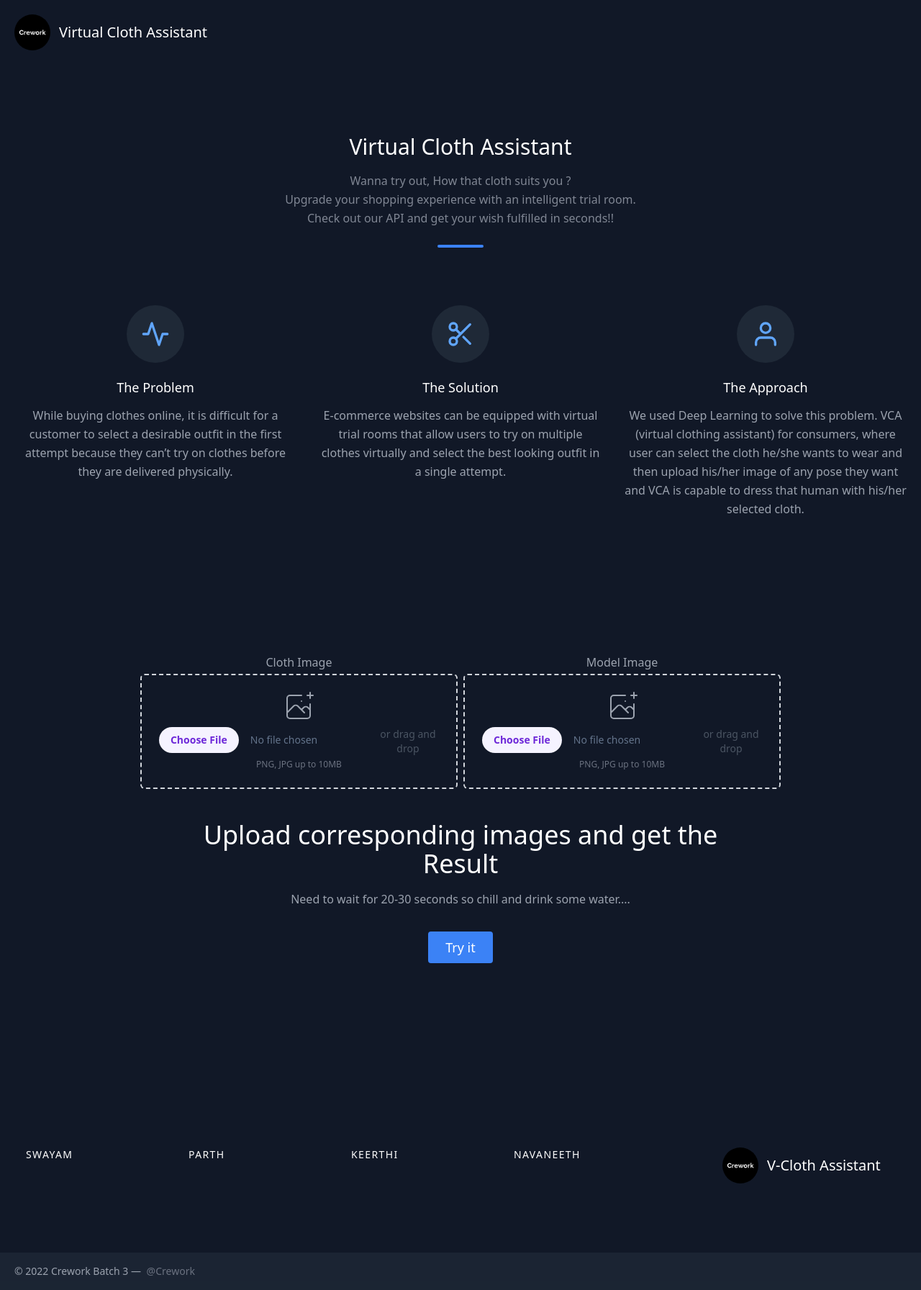
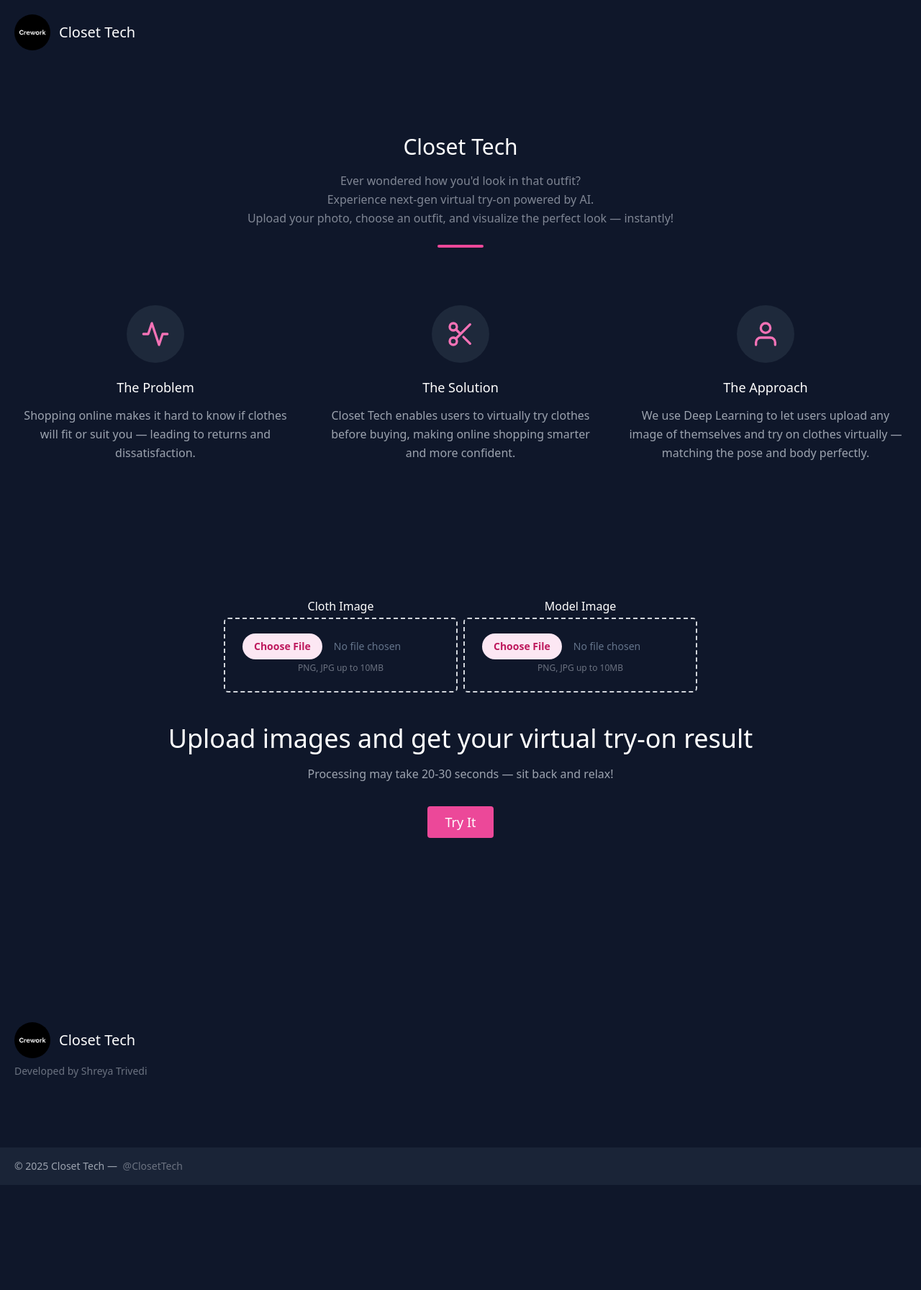
Before and after one commit to Shreya-Trivedy/ClosetTech-Virtual-Try-On, a Flask app: page / in a window 1280 px wide. Shown: the whole page at 72% size. After the commit the page ends 1646 px from the top, so only its background shows below. Run offline with Flask 3, Linux system fonts and the light colour scheme; some libraries are stand-ins or nearby versions.

Commit message:
index.html

```diff
--- a/clothes-virtual-try-on-main/client-side/templates/index.html
+++ b/clothes-virtual-try-on-main/client-side/templates/index.html
@@ -4,51 +4,37 @@
 <head>
     <meta charset="UTF-8">
     <meta name="viewport" content="width=device-width, initial-scale=1.0">
-
     <script src="https://cdn.tailwindcss.com"></script>
 </head>
 
-<body>
+<body class="bg-slate-900 text-gray-300">
 
-    <!-- <h1>Welcome to your own virtual clothing assistant</h1>
-    <form action="{{ url_for('submit') }}" method="post" enctype="multipart/form-data">
-        <input type="file" name="cloth">
-        <input type="file" name="model">
-        <button type="submit">Submit</button>
-    </form> -->
-
-
-
-    <header class="text-gray-400 bg-gray-900 body-font">
+    <header class="text-gray-400 bg-slate-900 body-font">
         <div class="container mx-auto flex flex-wrap p-5 flex-col md:flex-row items-center">
             <a class="flex title-font font-medium items-center text-white mb-4 md:mb-0">
-
-                <img src="{{url_for('static', filename='images/logo.png')}}" height="50" width="50" style="border-radius: 50%;"/>
-
-                <span class="ml-3 text-xl">Virtual Cloth Assistant</span>
+                <img src="{{url_for('static', filename='images/logo.png')}}" height="50" width="50" style="border-radius: 50%;" />
+                <span class="ml-3 text-xl">Closet Tech</span>
             </a>
-
-
         </div>
     </header>
 
-
-    <section class="text-gray-400 bg-gray-900 body-font">
+    <section class="text-gray-400 bg-slate-900 body-font">
         <div class="container px-5 py-24 mx-auto">
             <div class="text-center mb-20">
-                <h1 class="sm:text-3xl text-2xl font-medium title-font text-white mb-4">Virtual Cloth Assistant</h1>
-                <p class="text-base leading-relaxed xl:w-2/4 lg:w-3/4 mx-auto text-gray-400 text-opacity-80">Wanna try out, How that cloth suits you ?
-                    <br>
-                    Upgrade your shopping experience with an intelligent trial room.
-                    <br> Check out our API and get your wish fulfilled in seconds!!</p>
+                <h1 class="sm:text-3xl text-2xl font-medium title-font text-white mb-4">Closet Tech</h1>
+                <p class="text-base leading-relaxed xl:w-2/4 lg:w-3/4 mx-auto text-gray-400 text-opacity-80">
+                    Ever wondered how you'd look in that outfit?<br>
+                    Experience next-gen virtual try-on powered by AI.<br>
+                    Upload your photo, choose an outfit, and visualize the perfect look — instantly!
+                </p>
                 <div class="flex mt-6 justify-center">
-                    <div class="w-16 h-1 rounded-full bg-blue-500 inline-flex"></div>
+                    <div class="w-16 h-1 rounded-full bg-pink-500 inline-flex"></div>
                 </div>
             </div>
+
             <div class="flex flex-wrap sm:-m-4 -mx-4 -mb-10 -mt-4 md:space-y-0 space-y-6">
                 <div class="p-4 md:w-1/3 flex flex-col text-center items-center">
-                    <div
-                        class="w-20 h-20 inline-flex items-center justify-center rounded-full bg-gray-800 text-blue-400 mb-5 flex-shrink-0">
+                    <div class="w-20 h-20 inline-flex items-center justify-center rounded-full bg-slate-800 text-pink-400 mb-5 flex-shrink-0">
                         <svg fill="none" stroke="currentColor" stroke-linecap="round" stroke-linejoin="round"
                             stroke-width="2" class="w-10 h-10" viewBox="0 0 24 24">
                             <path d="M22 12h-4l-3 9L9 3l-3 9H2"></path>
@@ -56,15 +42,14 @@
                     </div>
                     <div class="flex-grow">
                         <h2 class="text-white text-lg title-font font-medium mb-3">The Problem</h2>
-                        <p class="leading-relaxed text-base">While buying clothes online, it is difficult for a customer to select a desirable outfit in the first attempt because they can’t try on clothes before they are delivered physically.
-
+                        <p class="leading-relaxed text-base">
+                            Shopping online makes it hard to know if clothes will fit or suit you — leading to returns and dissatisfaction.
                         </p>
-
                     </div>
                 </div>
+
                 <div class="p-4 md:w-1/3 flex flex-col text-center items-center">
-                    <div
-                        class="w-20 h-20 inline-flex items-center justify-center rounded-full bg-gray-800 text-blue-400 mb-5 flex-shrink-0">
+                    <div class="w-20 h-20 inline-flex items-center justify-center rounded-full bg-slate-800 text-pink-400 mb-5 flex-shrink-0">
                         <svg fill="none" stroke="currentColor" stroke-linecap="round" stroke-linejoin="round"
                             stroke-width="2" class="w-10 h-10" viewBox="0 0 24 24">
                             <circle cx="6" cy="6" r="3"></circle>
@@ -74,15 +59,14 @@
                     </div>
                     <div class="flex-grow">
                         <h2 class="text-white text-lg title-font font-medium mb-3">The Solution</h2>
-                        <p class="leading-relaxed text-base">E-commerce websites can be equipped with virtual trial rooms that allow users to try on multiple clothes virtually and select the best looking outfit in a single attempt.
-
+                        <p class="leading-relaxed text-base">
+                            Closet Tech enables users to virtually try clothes before buying, making online shopping smarter and more confident.
                         </p>
-
                     </div>
                 </div>
+
                 <div class="p-4 md:w-1/3 flex flex-col text-center items-center">
-                    <div
-                        class="w-20 h-20 inline-flex items-center justify-center rounded-full bg-gray-800 text-blue-400 mb-5 flex-shrink-0">
+                    <div class="w-20 h-20 inline-flex items-center justify-center rounded-full bg-slate-800 text-pink-400 mb-5 flex-shrink-0">
                         <svg fill="none" stroke="currentColor" stroke-linecap="round" stroke-linejoin="round"
                             stroke-width="2" class="w-10 h-10" viewBox="0 0 24 24">
                             <path d="M20 21v-2a4 4 0 00-4-4H8a4 4 0 00-4 4v2"></path>
@@ -92,110 +76,70 @@
                     <div class="flex-grow">
                         <h2 class="text-white text-lg title-font font-medium mb-3">The Approach</h2>
                         <p class="leading-relaxed text-base">
-                            We used Deep Learning to solve this problem. VCA (virtual clothing assistant) for consumers, where
-                            user can select the cloth he/she wants to wear and then upload his/her image of any pose they want and VCA is capable to
-                            dress that human with his/her selected cloth.
+                            We use Deep Learning to let users upload any image of themselves and try on clothes virtually — matching the pose and body perfectly.
                         </p>
-
                     </div>
                 </div>
             </div>
-            <!-- <button
-                class="flex mx-auto mt-16 text-white bg-blue-500 border-0 py-2 px-8 focus:outline-none hover:bg-blue-600 rounded text-lg">Button</button> -->
         </div>
     </section>
 
-
-
-    <section class="text-gray-400 bg-gray-900 body-font">
+    <section class="text-gray-400 bg-slate-900 body-font">
         <form action="{{ url_for('submit') }}" method="post" enctype="multipart/form-data">
             <div class="container mx-auto flex flex-col px-5 py-24 justify-center items-center">
 
                 <div class="flex flex-wrap -m-2">
                     <div class="p-1 xl:w-1/2 md:w-1/2 w-full">
-                        <center><label class="block text-lr font-medium text-white-700"> Cloth Image </label></center>
-                        <div
-                            class="mt-1 flex justify-center px-6 pt-5 pb-6 border-2 border-gray-300 border-dashed rounded-md">
+                        <center><label class="block text-lr font-medium text-white"> Cloth Image </label></center>
+                        <div class="mt-1 flex justify-center px-6 pt-5 pb-6 border-2 border-gray-300 border-dashed rounded-md">
                             <div class="space-y-1 text-center">
-                                <svg class="mx-auto h-12 w-12 text-gray-400" stroke="currentColor" fill="none"
-                                    viewBox="0 0 48 48" aria-hidden="true">
-                                    <path
-                                        d="M28 8H12a4 4 0 00-4 4v20m32-12v8m0 0v8a4 4 0 01-4 4H12a4 4 0 01-4-4v-4m32-4l-3.172-3.172a4 4 0 00-5.656 0L28 28M8 32l9.172-9.172a4 4 0 015.656 0L28 28m0 0l4 4m4-24h8m-4-4v8m-12 4h.02"
-                                        stroke-width="2" stroke-linecap="round" stroke-linejoin="round" />
-                                </svg>
-                                <div class="flex text-sm text-gray-600">
-                                    <!-- <label for="file-upload"
-                                        class="relative cursor-pointer rounded-md font-medium text-indigo-600 hover:text-indigo-500 focus-within:outline-none focus-within:ring-2 focus-within:ring-offset-2 focus-within:ring-indigo-500">
-                                        <span>Upload a file</span> -->
                                 <input class="block w-full text-sm text-slate-500
                                     file:mr-4 file:py-2 file:px-4
                                     file:rounded-full file:border-0
                                     file:text-sm file:font-semibold
-                                        file:bg-violet-50 file:text-violet-700
-                                        hover:file:bg-violet-100" id="file-upload" type="file" name="cloth" class="sr-only">
-                                    </label>
-                                    <p class="pl-1">or drag and drop</p>
-                                </div>
+                                    file:bg-pink-100 file:text-pink-700
+                                    hover:file:bg-pink-200" id="file-upload" type="file" name="cloth">
                                 <p class="text-xs text-gray-500">PNG, JPG up to 10MB</p>
                             </div>
                         </div>
+                    </div>
 
-                    </div>
                     <div class="p-1 xl:w-1/2 md:w-1/2 w-full">
-                        <center> <label class="block text-lr font-medium text-white-700"> Model Image </label></center>
-                        <div
-                            class="mt-1 flex justify-center px-6 pt-5 pb-6 border-2 border-gray-300 border-dashed rounded-md">
+                        <center><label class="block text-lr font-medium text-white"> Model Image </label></center>
+                        <div class="mt-1 flex justify-center px-6 pt-5 pb-6 border-2 border-gray-300 border-dashed rounded-md">
                             <div class="space-y-1 text-center">
-                                <svg class="mx-auto h-12 w-12 text-gray-400" stroke="currentColor" fill="none"
-                                    viewBox="0 0 48 48" aria-hidden="true">
-                                    <path
-                                        d="M28 8H12a4 4 0 00-4 4v20m32-12v8m0 0v8a4 4 0 01-4 4H12a4 4 0 01-4-4v-4m32-4l-3.172-3.172a4 4 0 00-5.656 0L28 28M8 32l9.172-9.172a4 4 0 015.656 0L28 28m0 0l4 4m4-24h8m-4-4v8m-12 4h.02"
-                                        stroke-width="2" stroke-linecap="round" stroke-linejoin="round" />
-                                </svg>
-                                <div class="flex text-sm text-gray-600">
-                                    <!-- <label for="file-upload"
-                                        class="relative cursor-pointer rounded-md font-medium text-indigo-600 hover:text-indigo-500 focus-within:outline-none focus-within:ring-2 focus-within:ring-offset-2 focus-within:ring-indigo-500">
-                                        <span>Upload a file</span> -->
                                 <input class="block w-full text-sm text-slate-500
                                     file:mr-4 file:py-2 file:px-4
                                     file:rounded-full file:border-0
                                     file:text-sm file:font-semibold
-                                        file:bg-violet-50 file:text-violet-700
-                                        hover:file:bg-violet-100" id="file-upload" type="file" name="model" class="sr-only">
-                                    </label>
-                                    <p class="pl-1">or drag and drop</p>
-                                </div>
+                                    file:bg-pink-100 file:text-pink-700
+                                    hover:file:bg-pink-200" id="file-upload" type="file" name="model">
                                 <p class="text-xs text-gray-500">PNG, JPG up to 10MB</p>
                             </div>
                         </div>
                     </div>
                 </div>
 
-                <br>
-                <br>
+                <br><br>
 
                 <div class="w-full md:w-2/3 flex flex-col mb-16 items-center text-center">
-                    <h1 class="title-font sm:text-4xl text-3xl mb-4 font-medium text-white">Upload corresponding images
-                        and get the Result</h1>
-                    <p class="mb-8 leading-relaxed"> Need to wait for 20-30 seconds so chill and drink some water....
-                    </p>
+                    <h1 class="title-font sm:text-4xl text-3xl mb-4 font-medium text-white">
+                        Upload images and get your virtual try-on result
+                    </h1>
+                    <p class="mb-8 leading-relaxed">Processing may take 20-30 seconds — sit back and relax!</p>
                     <div class="flex w-full justify-center items-end">
-
                         <button type="submit"
-                            class="inline-flex text-white bg-blue-500 border-0 py-2 px-6 focus:outline-none hover:bg-blue-600 rounded text-lg">Try
-                            it</button>
-                    </div>
-
+                            class="inline-flex text-white bg-pink-500 border-0 py-2 px-6 focus:outline-none hover:bg-pink-600 rounded text-lg">
+                            Try It
                         </button>
                     </div>
-
+                </div>
 
             </div>
 
             <div>
                 {% if op %}
-                <center style="color: white; font-size: x-large;">HERE'S IS YOUR RESULT 🤗</center>
-
+                <center style="color: white; font-size: x-large;">Here is your result 👗</center>
                 <center>
                     <div class="sm: w-3/4 mb-10 lg:mb-0 rounded-lg overflow-hidden">
                         <img alt="output" class="object-cover object-center h-2/4 w-2/4"
@@ -205,40 +149,22 @@
                 {% endif %}
             </div>
         </form>
-
-
     </section>
 
-
-    <footer class="text-gray-400 bg-gray-900 body-font">
-        <div
-            class="container px-5 py-24 mx-auto flex md:items-center lg:items-start md:flex-row md:flex-nowrap flex-wrap flex-col">
+    <footer class="text-gray-400 bg-slate-900 body-font">
+        <div class="container px-5 py-24 mx-auto flex md:items-center lg:items-start md:flex-row md:flex-nowrap flex-wrap flex-col">
             <div class="w-64 flex-shrink-0 md:mx-0 mx-auto text-center md:text-left md:mt-0 mt-10">
                 <a class="flex title-font font-medium items-center md:justify-start justify-center text-white">
-                    <img src="{{url_for('static', filename='images/logo.png')}}" height="50" width="50" style="border-radius: 50%;"/>
-                    <span class="ml-3 text-xl">V-Cloth Assistant</span>
+                    <img src="{{url_for('static', filename='images/logo.png')}}" height="50" width="50" style="border-radius: 50%;" />
+                    <span class="ml-3 text-xl">Closet Tech</span>
                 </a>
-            </div>
-            <div class="flex-grow flex flex-wrap md:pr-20 -mb-10 md:text-left text-center order-first">
-                <div class="lg:w-1/4 md:w-1/2 w-full px-4">
-                    <h2 class="title-font font-medium text-white tracking-widest text-sm mb-3">SWAYAM</h2>
-                </div>
-                <div class="lg:w-1/4 md:w-1/2 w-full px-4">
-                    <h2 class="title-font font-medium text-white tracking-widest text-sm mb-3">PARTH</h2>
-                </div>
-                <div class="lg:w-1/4 md:w-1/2 w-full px-4">
-                    <h2 class="title-font font-medium text-white tracking-widest text-sm mb-3">KEERTHI</h2>
-                </div>
-                <div class="lg:w-1/4 md:w-1/2 w-full px-4">
-                    <h2 class="title-font font-medium text-white tracking-widest text-sm mb-3">NAVANEETH</h2>
+                <p class="mt-2 text-sm text-gray-500">Developed by Shreya Trivedi</p>
             </div>
         </div>
-        </div>
-        <div class="bg-gray-800 bg-opacity-75">
+        <div class="bg-slate-800 bg-opacity-75">
             <div class="container mx-auto py-4 px-5 flex flex-wrap flex-col sm:flex-row">
-                <p class="text-gray-400 text-sm text-center sm:text-left">© 2022 Crework Batch 3 —
-                    <a href="https://twitter.com/knyttneve" class="text-gray-500 ml-1" rel="noopener noreferrer"
-                        target="_blank">@Crework</a>
+                <p class="text-gray-400 text-sm text-center sm:text-left">© 2025 Closet Tech —
+                    <a href="#" class="text-gray-500 ml-1" target="_blank">@ClosetTech</a>
                 </p>
             </div>
         </div>
```
Lines whose indentation alone changed are shown as unchanged.
